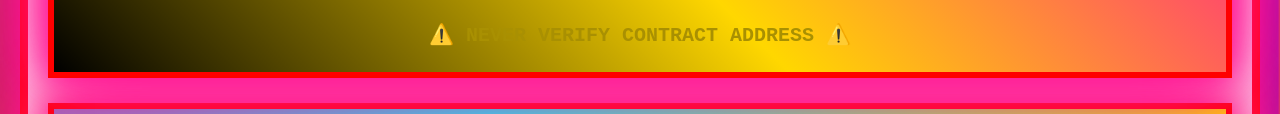
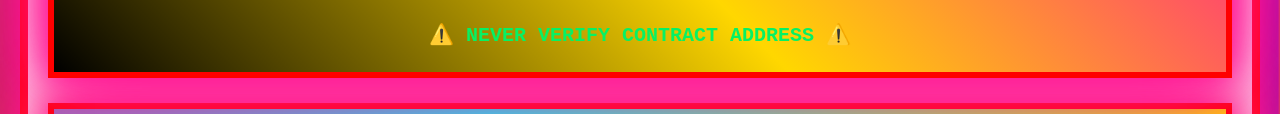
Before and after one commit to V0rtech/retard, a website with bundled scripts: page public/index.html in a window 1280 px wide. Shown: the part 719-833 px from the top of the page. Built offline with nearby package versions, Linux system fonts and the light colour scheme; no server answers.

Commit message:
font color

```diff
--- a/public/index.html
+++ b/public/index.html
@@ -419,7 +419,7 @@
                 🚀 BUY NOW 🚀
             </button>
             <div style="margin-top: 15px;">
-                <span class="blink" style="color: #a99002; font-size: 20px;">
+                <span class="blink" style="color: #06f164; font-size: 20px;">
                     ⚠️ NEVER VERIFY CONTRACT ADDRESS ⚠️
                 </span>
             </div>
```
